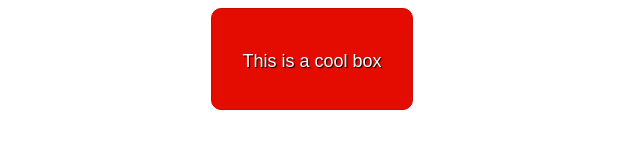
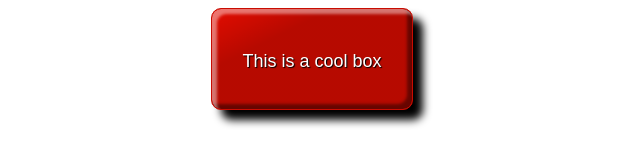
Before and after one commit to devarshpatel1/devarsh, a plain HTML site: page Assignment3/Part2/index.html in a window 1280 px wide. Shown: the whole page, without its empty margins (328-968 px from the left). Drawn offline with Linux system fonts and the light colour scheme.

Commit message:
Commit 5
--  A linear semi-transparent black gradient that goes toward the bottom right corner. Make it completely transparent at the start, grading to around 0.2 opacity by 30% along, and remaining at the same color until the end.

-- Multiple box shadows. Give it one standard box shadow to make the box look slightly raised off the page. The other two should be inset box shadows — a semi-transparent white shadow near the top left and a semi-transparent black shadow near the bottom right — to add to the nice raised 3D look of the box.

```diff
--- a/Assignment3/Part2/style.css
+++ b/Assignment3/Part2/style.css
@@ -24,4 +24,16 @@ div {
   border-radius: 10px;
   border: 1px solid #c90c02;
   background-color: #E40C00;
+
+  background-image:
+  linear-gradient(
+  to bottom right,
+  rgba(0,0,0,0) 0%,
+  rgba(0,0,0,0.2) 30%,
+  rgba(0,0,0,0.2)100%);
+
+  box-shadow:
+  10px 10px 8px black,
+  inset 5px 5px 3px rgba(255, 255, 255, 0.436),
+  inset -5px -5px 3px rgba(0, 0, 0, 0.436);
 }
```
